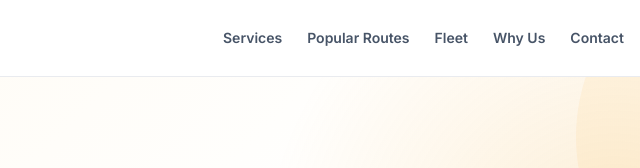
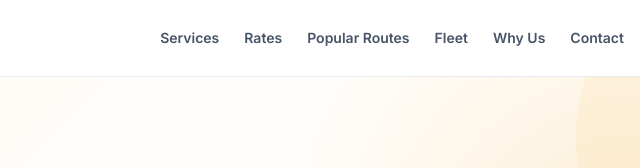
Before and after one commit to masoomh250/jiya-tours-travels, a plain HTML site: page index.html in a window 1280 px wide. Shown: the top 168 px of the page, 474-1114 px from the left. Drawn offline with Linux system fonts and the light colour scheme.

Commit message:
Update index.html

```diff
--- a/index.html
+++ b/index.html
@@ -185,6 +185,8 @@
 
         <a href="#services">Services</a>
 
+        <a href="#rates">Rates</a>
+
         <a href="#routes">Popular Routes</a>
 
         <a href="#fleet">Fleet</a>
```
